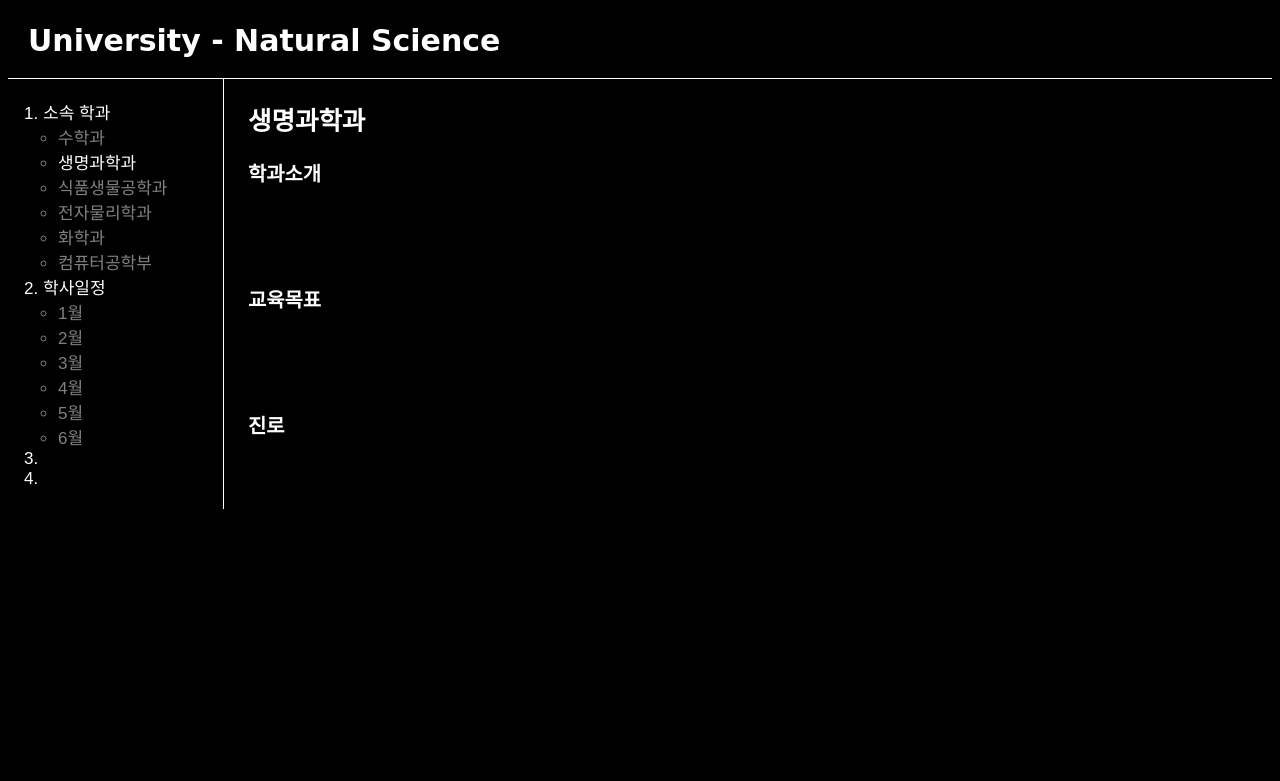
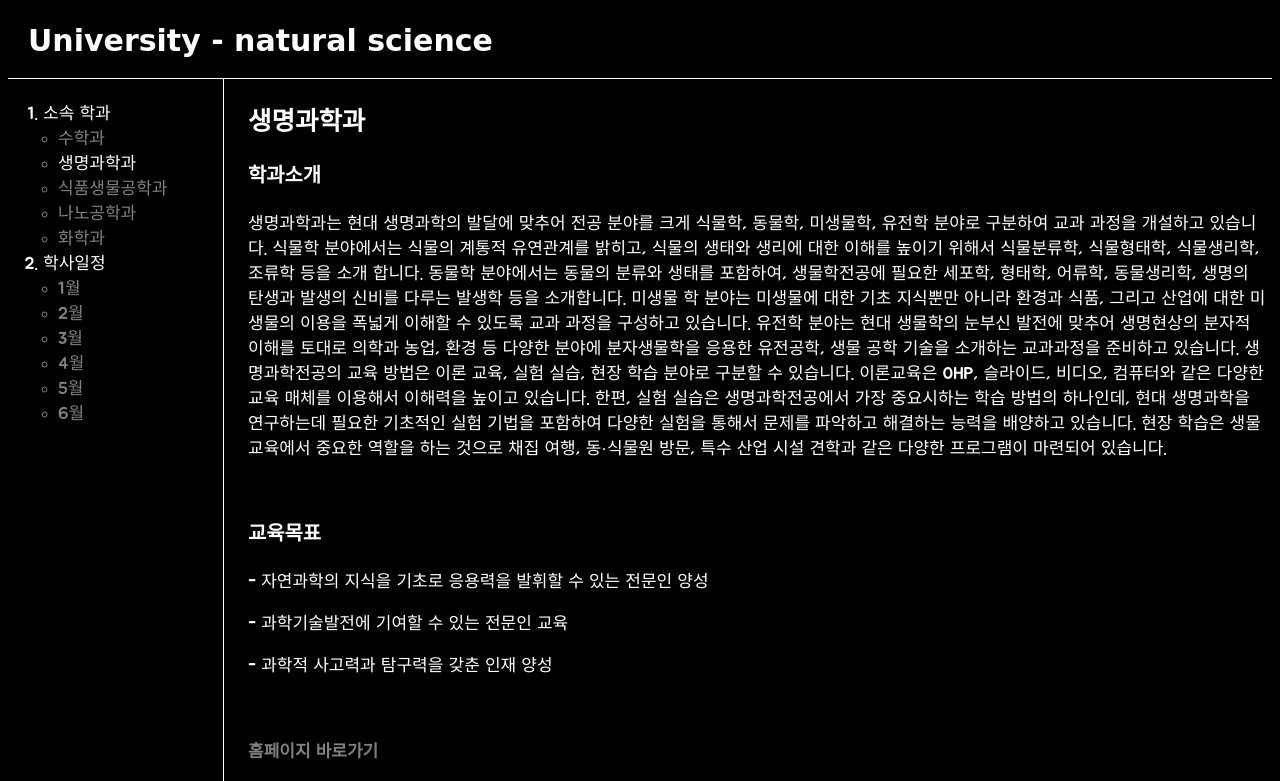
Before and after one commit to jian1114/CSS, a plain HTML site: page 생명과학과.html in a window 1280 px wide. Shown: the part 130-911 px from the top of the page. Before the commit the page ends 800 px from the top, so only its background shows below. Drawn offline with Linux system fonts and the light colour scheme; a web font is replaced by a local one.

Commit message:
생명과학과.html

```diff
--- a/생명과학과.html
+++ b/생명과학과.html
@@ -3,12 +3,14 @@
   <head>
     <meta charset="utf-8">
     <title>생명과학과</title>
+    <link rel="preconnect" href="https://fonts.gstatic.com">
+    <link href="https://fonts.googleapis.com/css2?family=Do+Hyeon&family=Jua&family=Londrina+Solid:wght@300&display=swap" rel="stylesheet">
     <link rel="stylesheet" href="style.css">
   </head>
 
   <body>
     <a href="index.html" target="_blank" title="자과대 홈페이지"><img src="link logo.jpeg" width="120px"></a>
-    <h1>University - Natural Science</h1>
+    <h1>University - natural science</h1>
     <div id="grid">
     <ol>
       <li>소속 학과</li>
@@ -16,9 +18,8 @@
           <li><a href="수학과.html" target="_blank">수학과</a></li>
           <li><a href="생명과학과.html" target="_blank" class="saw">생명과학과</a></li>
           <li><a href="식품생물공학과.html" target="_blank">식품생물공학과</a></li>
-          <li><a href="전자물리학과.html" target="_blank">전자물리학과</a></li>
+          <li><a href="나노공학과.html" target="_blank">나노공학과</a></li>
           <li><a href="화학과.html" target="_blank">화학과</a></li>
-          <li><a href="컴퓨터공학부.html" target="_blank">컴퓨터공학부</a></li>
         </ul>
         <li>학사일정</li>
           <ul>
@@ -29,19 +30,22 @@
             <li>5월</li>
             <li>6월</li>
           </ul>
-        <li> </li>
-        <li> </li>
       </ol>
       <div id="article">
         <h2>생명과학과</h2>
         <h3>학과소개</h3>
+        <p>
+          생명과학과는 현대 생명과학의 발달에 맞추어 전공 분야를 크게 식물학, 동물학, 미생물학, 유전학 분야로 구분하여 교과 과정을 개설하고 있습니다. 식물학 분야에서는 식물의 계통적 유연관계를 밝히고, 식물의 생태와 생리에 대한 이해를 높이기 위해서 식물분류학, 식물형태학, 식물생리학, 조류학 등을 소개 합니다. 동물학 분야에서는 동물의 분류와 생태를 포함하여, 생물학전공에 필요한 세포학, 형태학, 어류학, 동물생리학, 생명의 탄생과 발생의 신비를 다루는 발생학 등을 소개합니다. 미생물 학 분야는 미생물에 대한 기초 지식뿐만 아니라 환경과 식품, 그리고 산업에 대한 미생물의 이용을 폭넓게 이해할 수 있도록 교과 과정을 구성하고 있습니다. 유전학 분야는 현대 생물학의 눈부신 발전에 맞추어 생명현상의 분자적 이해를 토대로 의학과 농업, 환경 등 다양한 분야에 분자생물학을 응용한 유전공학, 생물 공학 기술을 소개하는 교과과정을 준비하고 있습니다. 생명과학전공의 교육 방법은 이론 교육, 실험 실습, 현장 학습 분야로 구분할 수 있습니다. 이론교육은 OHP, 슬라이드, 비디오, 컴퓨터와 같은 다양한 교육 매체를 이용해서 이해력을 높이고 있습니다. 한편, 실험 실습은 생명과학전공에서 가장 중요시하는 학습 방법의 하나인데, 현대 생명과학을 연구하는데 필요한 기초적인 실험 기법을 포함하여 다양한 실험을 통해서 문제를 파악하고 해결하는 능력을 배양하고 있습니다. 현장 학습은 생물 교육에서 중요한 역할을 하는 것으로 채집 여행, 동·식물원 방문, 특수 산업 시설 견학과 같은 다양한 프로그램이 마련되어 있습니다.
+        </p>
+        <p>&nbsp;</p>
+        <h3>교육목표</h3>
+        <p>- 자연과학의 지식을 기초로 응용력을 발휘할 수 있는 전문인 양성 </p>
+        <p>- 과학기술발전에 기여할 수 있는 전문인 교육 </p>
+        <p>- 과학적 사고력과 탐구력을 갖춘 인재 양성 </p>
+        <p>&nbsp;</p>
+        <h4><a href = "http://www.kyonggi.ac.kr/KyonggiTpSrv.kgu?cxt=lifesciencek">홈페이지 바로가기</a></h4>
         <p>&nbsp;</p>
         <p>&nbsp;</p>
-        <h3>교육목표</h3>
-        <p>&nbsp;</p>
-        <p>&nbsp;</p>
-        <h3>진로</h3>
-
       </div>
     </div>
   </body>
```
